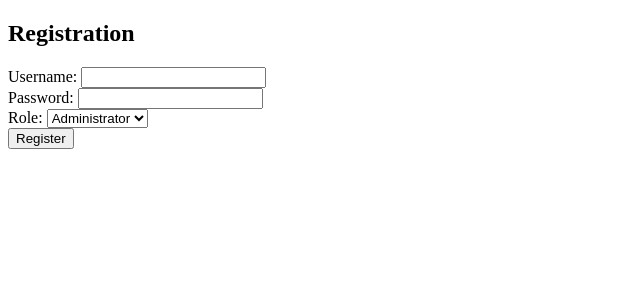
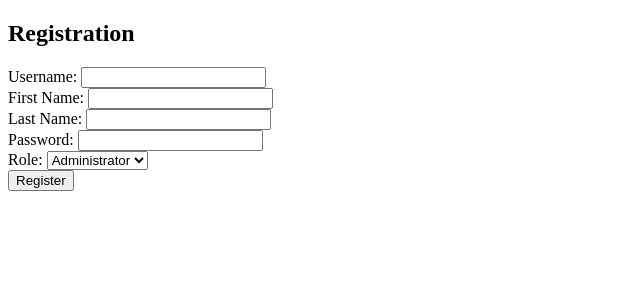
Before and after one commit to ChristopherSunith/webappsretake2023, a Django app: page /register/registration/ in a window 1280 px wide. Shown: the top 300 px of the page, without its empty margins (0-640 px from the left). Run offline with Django 4.2, Linux system fonts and the light colour scheme.

Commit message:
Topic Name displays supervisor

```diff
--- a/register/models.py
+++ b/register/models.py
@@ -27,7 +27,9 @@ class CustomUserManager(BaseUserManager):
 
 class User(AbstractBaseUser, PermissionsMixin):
     username = models.CharField(max_length=50, unique=True)
-    password = models.CharField(max_length=100)  # You should use a hashed password in practice
+    first_name = models.CharField(max_length=30, default='')
+    last_name = models.CharField(max_length=30, default='')
+    password = models.CharField(max_length=100)  # hashed password is implemented in views
     role = models.CharField(max_length=20)  # Administrator, Supervisor, Student
 
     # Add the is_staff field
--- a/register/views.py
+++ b/register/views.py
@@ -7,13 +7,15 @@ from .models import User
 def registration(request):
     if request.method == 'POST':
         username = request.POST.get('username')
+        first_name = request.POST.get('first_name')
+        last_name = request.POST.get('last_name')
         password = request.POST.get('password')
         role = request.POST.get('role')
 
         # Hash the password
         hashed_password = make_password(password)
 
-        user = User(username=username, password=hashed_password, role=role)
+        user = User(username=username, first_name=first_name, last_name=last_name, password=hashed_password, role=role)
         user.save()
         return redirect('register:login')
 
--- a/spmsapp/views.py
+++ b/spmsapp/views.py
@@ -1,7 +1,7 @@
 from django.http import HttpResponse
 from .forms import ProjectTopicForm
 from .models import ProjectTopic
-from django.contrib.auth.decorators import permission_required
+from django.contrib.auth.decorators import permission_required, login_required
 from django.shortcuts import render, redirect
 from .forms import ProjectSelectionForm
 from .models import ProjectSelection
--- a/templates/register/dashboard_admin.html
+++ b/templates/register/dashboard_admin.html
@@ -4,7 +4,7 @@
   <title>Administrator Dashboard</title>
 </head>
 <body>
-<h2>Welcome, {{ request.user.username }}!</h2>
+<h2>Welcome, {{ request.user.first_name }} {{ request.user.last_name }}!</h2>
 <p>Your role is: Administrator</p>
 
 <!-- Other content specific to administrators -->
--- a/templates/register/dashboard_student.html
+++ b/templates/register/dashboard_student.html
@@ -4,7 +4,7 @@
     <title>Student Dashboard</title>
 </head>
 <body>
-<h2>Welcome, {{ request.user.username }}!</h2>
+<h2>Welcome, {{ request.user.first_name }} {{ request.user.last_name }}!</h2>
 <p>Your role is: Student</p>
 
 <!-- Other content specific to students -->
--- a/templates/register/dashboard_supervisor.html
+++ b/templates/register/dashboard_supervisor.html
@@ -4,7 +4,7 @@
     <title>Supervisor Dashboard</title>
 </head>
 <body>
-<h2>Welcome, {{ request.user.username }}!</h2>
+<h2>Welcome, {{ request.user.first_name }} {{ request.user.last_name }}!</h2>
 <p>Your role is: Supervisor</p>
 
 <!-- Other content specific to supervisors -->
--- a/templates/register/registration.html
+++ b/templates/register/registration.html
@@ -9,6 +9,10 @@
     {% csrf_token %}
     <label for="username">Username:</label>
     <input type="text" name="username" required><br>
+    <label for="first_name">First Name:</label>
+    <input type="text" name="first_name" required><br>
+    <label for="last_name">Last Name:</label>
+    <input type="text" name="last_name" required><br>
     <label for="password">Password:</label>
     <input type="password" name="password" required><br>
     <label for="role">Role:</label>
--- a/templates/spmsapp/project_topic_list.html
+++ b/templates/spmsapp/project_topic_list.html
@@ -7,7 +7,7 @@
 <h2>Project Topics</h2>
 <ul>
   {% for topic in project_topics %}
-  <li>{{ topic.name }}</li>
+  <li>{{ topic.name }} (Supervisor: {{ topic.supervisor.first_name }} {{ topic.supervisor.last_name }})</li>
   {% empty %}
   <li>No project topics available.</li>
   {% endfor %}
```
Also changed, not shown: register/migrations/0004_user_first_name_user_last_name.py (added), spmsapp/forms.py (line endings or trailing spaces), templates/spmsapp/select_project.html (indentation only), webappsretake.db.
